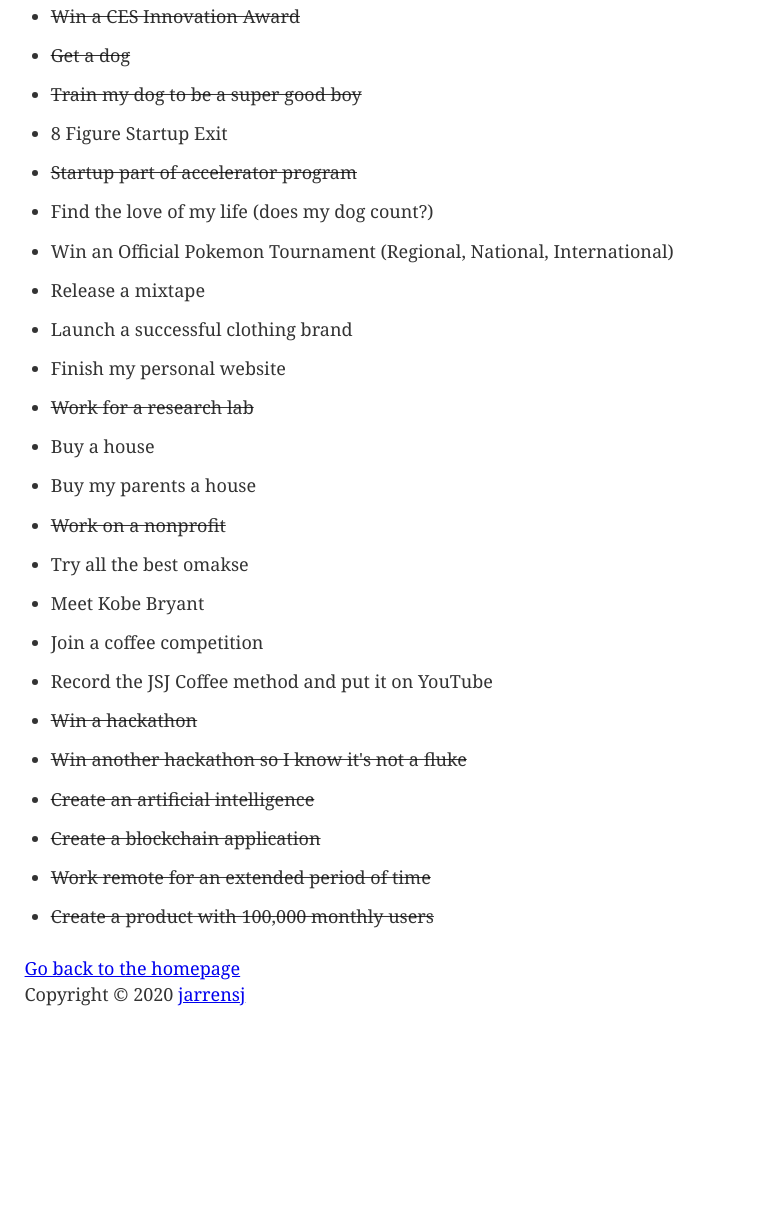
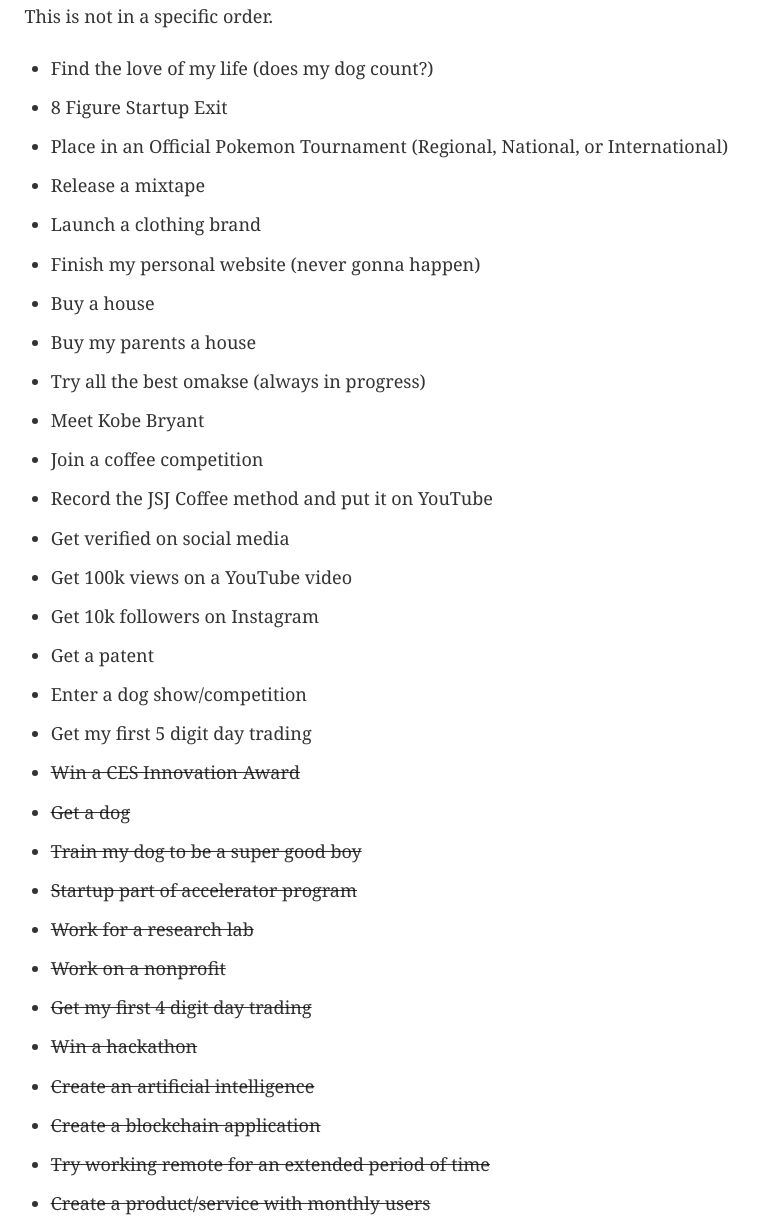
Before and after one commit to jarrensj/jarrensanjose.com, a Gatsby site: page /bucket-list in a window 1280 px wide. Shown: the part 256-1475 px from the top of the page, without its empty margins (155-914 px from the left). Before the commit the page ends 1289 px from the top, so only its background shows below. Built offline with nearby package versions, Linux system fonts and the light colour scheme; Gatsby itself is replaced by a stand-in of ours.

Commit message:
edit bucket list

```diff
--- a/src/pages/bucket-list.js
+++ b/src/pages/bucket-list.js
@@ -10,35 +10,42 @@ const BucketList = (props) => (
     <SEO title="Jarren's bucket list" />
     <Nav />
     <h1>Jarren's bucket list</h1>
+    <p>This is not in a specific order.</p>
     <ul>
+      <li>Find the love of my life (does my dog count?)</li>
+      <li>8 Figure Startup Exit</li>
+      <li>Place in an Official Pokemon Tournament (Regional, National, or International)</li>
+      <li>Release a mixtape</li>
+      <li>Launch a clothing brand</li>
+      <li>Finish my personal website (never gonna happen)</li>
+      <li>Buy a house</li>
+      <li>Buy my parents a house</li>
+      <li>Try all the best omakse (always in progress)</li>
+      <li>Meet Kobe Bryant</li>
+      <li>Join a coffee competition</li>
+      <li>Record the JSJ Coffee method and put it on YouTube</li>
+      <li>Get verified on social media</li>
+      <li>Get 100k views on a YouTube video</li>
+      <li>Get 10k followers on Instagram</li>
+      <li>Get a patent</li>
+      <li>Enter a dog show/competition</li>
+      <li>Get my first 5 digit day trading</li>
       <li><s>Win a CES Innovation Award</s></li>
       <li><s>Get a dog</s></li>
       <li><s>Train my dog to be a super good boy</s></li>
-      <li>8 Figure Startup Exit</li>
       <li>
         <s>
           Startup part of accelerator program
         </s>
       </li>
-      <li>Find the love of my life (does my dog count?)</li>
-      <li>Win an Official Pokemon Tournament (Regional, National, International)</li>
-      <li>Release a mixtape</li>
-      <li>Launch a successful clothing brand</li>
-      <li>Finish my personal website</li>
       <li><s>Work for a research lab</s></li>
-      <li>Buy a house</li>
-      <li>Buy my parents a house</li>
       <li><s>Work on a nonprofit</s></li>
-      <li>Try all the best omakse</li>
-      <li>Meet Kobe Bryant</li>
-      <li>Join a coffee competition</li>
-      <li>Record the JSJ Coffee method and put it on YouTube</li>
+      <li><s>Get my first 4 digit day trading</s></li>
       <li><s>Win a hackathon</s></li>
-      <li><s>Win another hackathon so I know it's not a fluke</s></li>
       <li><s>Create an artificial intelligence</s></li>
       <li><s>Create a blockchain application</s></li>
-      <li><s>Work remote for an extended period of time</s></li>
-      <li><s>Create a product with 100,000 monthly users</s></li>
+      <li><s>Try working remote for an extended period of time</s></li>
+      <li><s>Create a product/service with monthly users</s></li>
     </ul>
     <Link to="/">Go back to the homepage</Link>
   </Layout>
```
